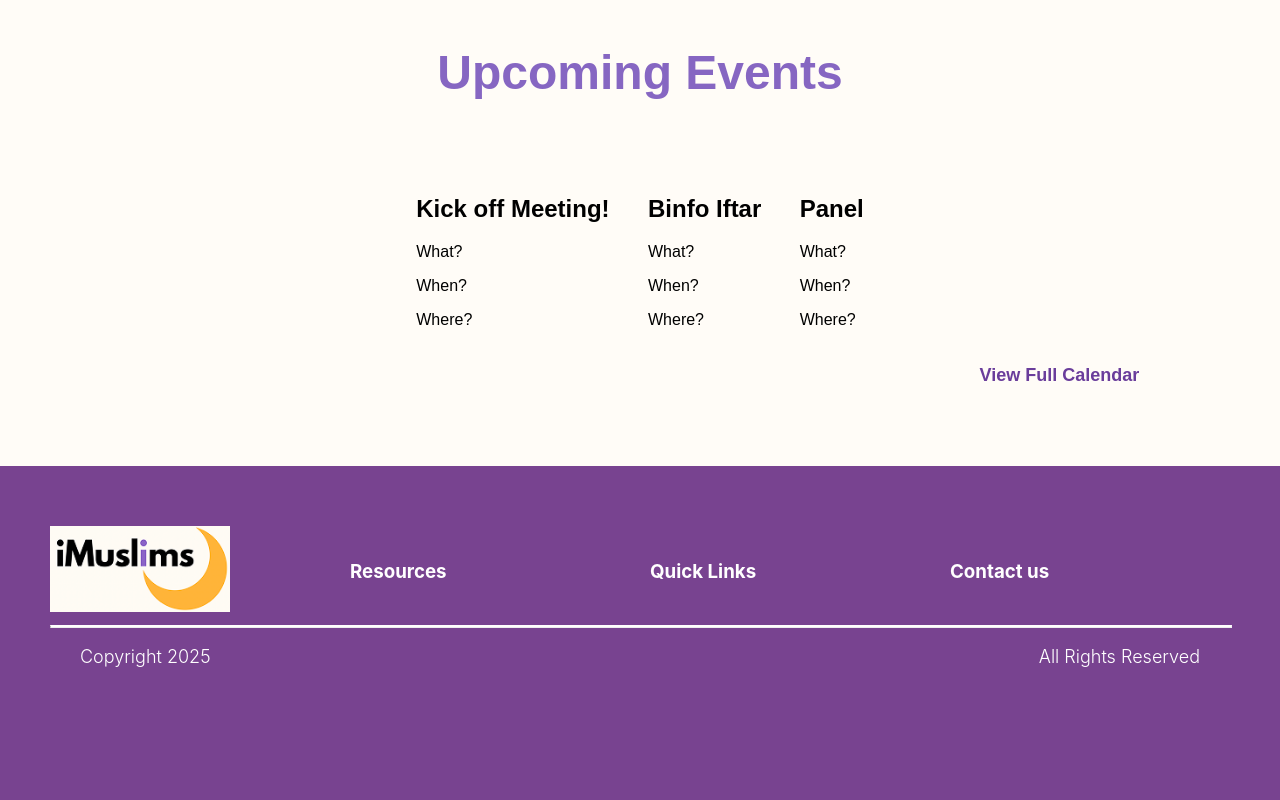
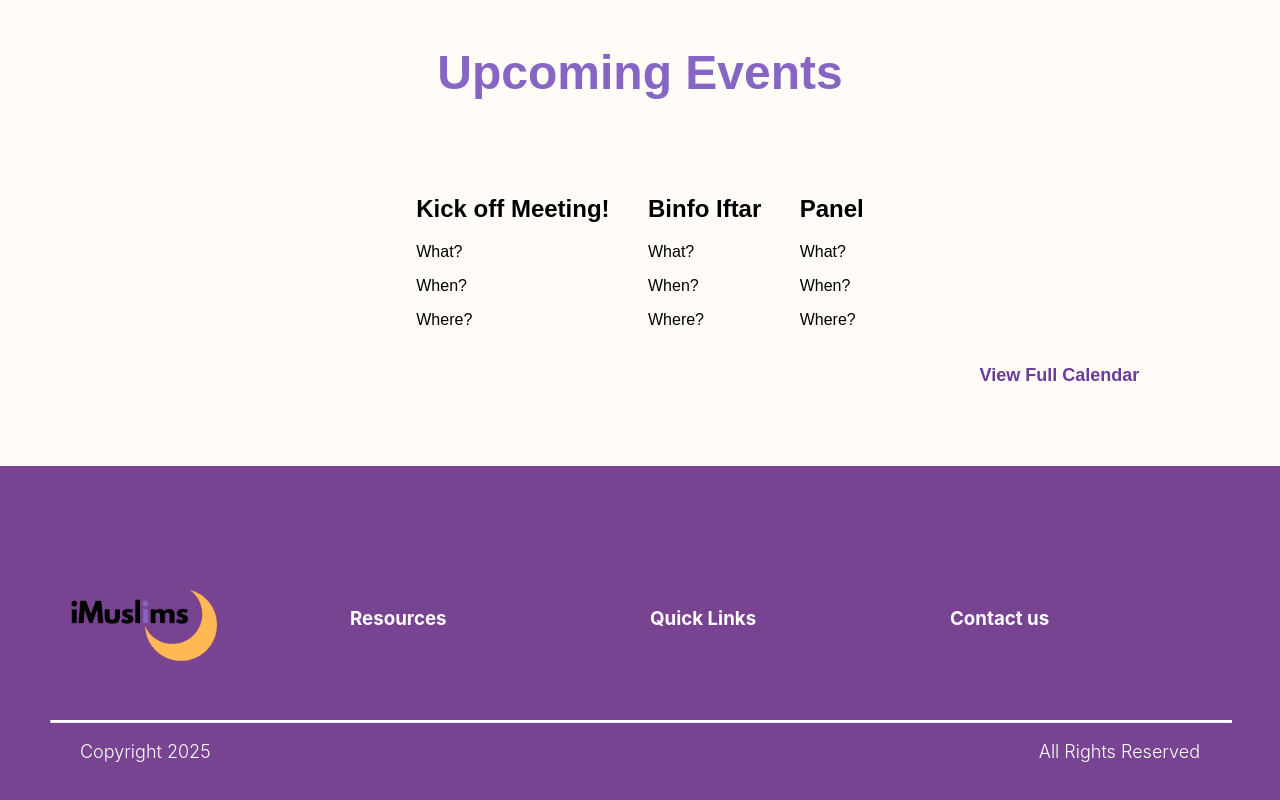
Before and after one commit to JimmyALiu/iMuslims, a Next.js app: page / in a window 1280 px wide. Shown: the part 1199-1999 px from the top of the page. Built offline with nearby package versions, Linux system fonts and the light colour scheme; a web font is replaced by a local one.

Commit message:
Add transparent logo.

```diff
--- a/src/components/Footer.jsx
+++ b/src/components/Footer.jsx
@@ -6,7 +6,7 @@ export default function Footer() {
         <footer className={styles.footer}>
             <div className={styles.footerInfo}>
                 <div>
-                    <img src='/imuslims-logo.png' className={styles.footerLogo} alt='imuslims logo' />
+                    <img src='/imuslims-logo-transparent.png' className={styles.footerLogo} alt='imuslims logo' />
                 </div>
 
                 <div>
```
Also changed, not shown: public/imuslims-logo-transparent.png (added).
